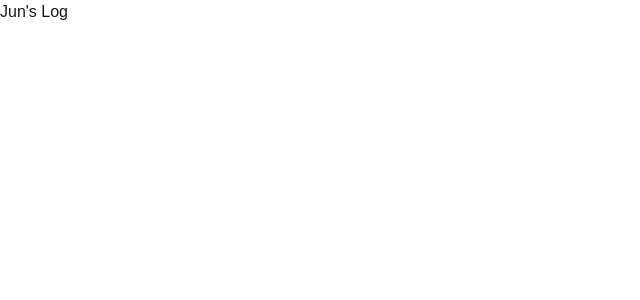
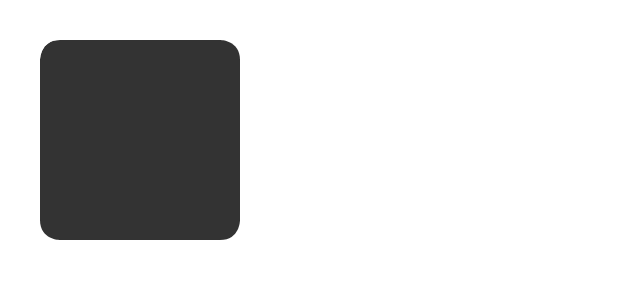
Before and after one commit to jun3047/blog, a Next.js app: page / in a window 1280 px wide. Shown: the top 300 px of the page, without its empty margins (0-640 px from the left). Built offline with nearby package versions, Linux system fonts and the light colour scheme.

Commit message:
fix: lint 에러 및 squircle 치료

```diff
--- a/app/page.tsx
+++ b/app/page.tsx
@@ -1,10 +1,19 @@
 import { Metadata } from "next";
 
+import Squircle from "@/components/Squircle";
+
 export default function Home() {
-  return <h1>Jun&apos;s Log</h1>;
+  return (
+    <div className="m-10">
+      <Squircle width={300} height={400}>
+        <Squircle color={"#333"} width={200} height={200}></Squircle>
+      </Squircle>
+    </div>
+  );
 }
 
 export const metadata: Metadata = {
+  icons: "🎧",
   title: "준의 블로그",
   description: "정준의 블로그임",
 };
--- /dev/null
+++ b/components/Squircle.tsx
@@ -0,0 +1,67 @@
+import React, { PropsWithChildren } from "react";
+
+interface Props extends PropsWithChildren {
+  width?: string | number;
+  height?: string | number;
+  color?: string;
+  smoothness?: number;
+}
+
+const Squircle = ({
+  width = 200,
+  height = 200,
+  color = "white",
+  smoothness = 0,
+  children,
+}: Props) => {
+  const w = typeof width === "number" ? width : parseInt(width || "200", 10);
+  const h = typeof height === "number" ? height : parseInt(height || "200", 10);
+
+  const clipPathId = React.useId();
+
+  const cornerRadius = 20;
+
+  const pathData = `
+    M ${cornerRadius},0
+    L ${w - cornerRadius},0
+    C ${w - cornerRadius + smoothness},0 ${w},0 ${w},${cornerRadius}
+    L ${w},${h - cornerRadius}
+    C ${w},${h - cornerRadius + smoothness} ${w},${h} ${w - cornerRadius},${h}
+    L ${cornerRadius},${h}
+    C ${cornerRadius - smoothness},${h} 0,${h} 0,${h - cornerRadius}
+    L 0,${cornerRadius}
+    C 0,${cornerRadius - smoothness} 0,0 ${cornerRadius},0
+  `;
+
+  return (
+    <svg
+      width={w}
+      height={h}
+      viewBox={`0 0 ${w} ${h}`}
+      xmlns="http://www.w3.org/2000/svg"
+    >
+      <defs>
+        <clipPath id={clipPathId}>
+          <path d={pathData} />
+        </clipPath>
+      </defs>
+      <rect
+        width="100%"
+        height="100%"
+        fill={color}
+        clipPath={`url(#${clipPathId})`}
+      />
+      <foreignObject
+        x="0"
+        y="0"
+        width={w}
+        height={h}
+        clipPath={`url(#${clipPathId})`}
+      >
+        <div style={{ width: "100%", height: "100%" }}>{children}</div>
+      </foreignObject>
+    </svg>
+  );
+};
+
+export default Squircle;
--- a/package.json
+++ b/package.json
@@ -23,6 +23,8 @@
     "@types/node": "^20",
     "@types/react": "^18",
     "@types/react-dom": "^18",
+    "@typescript-eslint/eslint-plugin": "^8.15.0",
+    "@typescript-eslint/parser": "^8.15.0",
     "eslint": "^8",
     "eslint-config-next": "15.0.3",
     "eslint-config-prettier": "^9.1.0",
```
Also changed, not shown: 1 other file (tests, documents, lock files or other folders).
